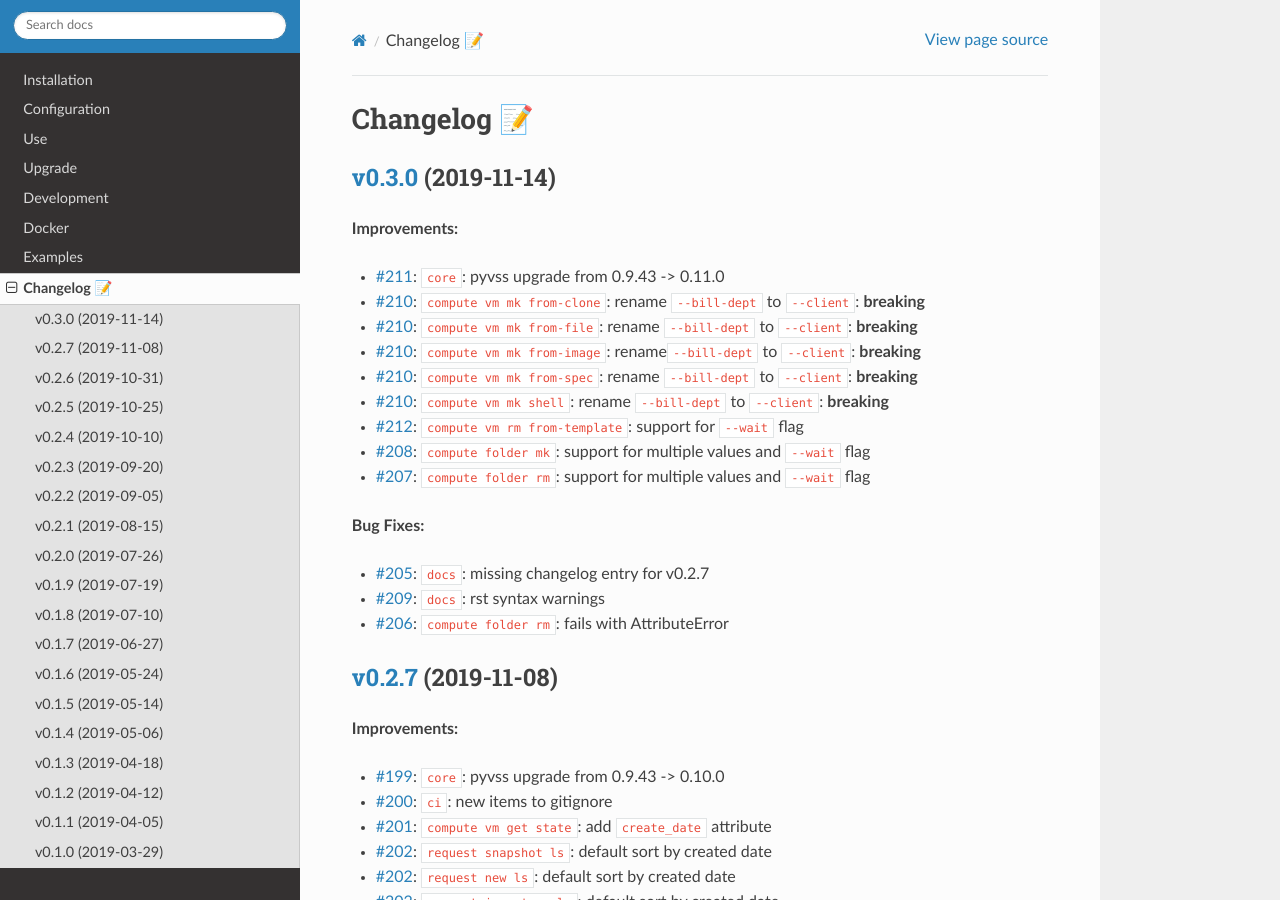
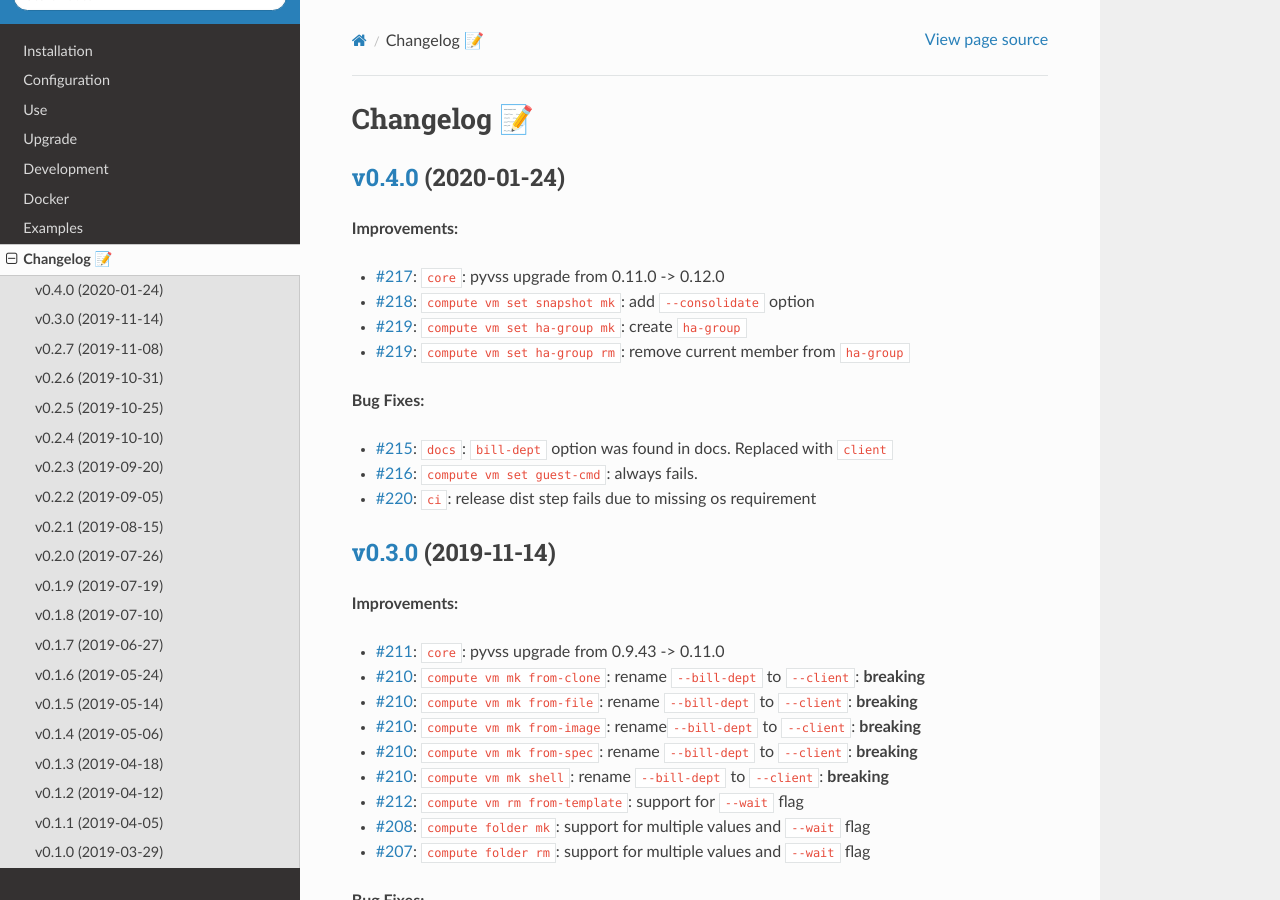
Before and after one commit to EIS-ITS/vss-cli, a Sphinx documentation site: the page built from docs/changelog.rst, in a window 1280 px wide and 900 px high. Built offline with Sphinx 7.4.7 and the Read the Docs theme 2.0.0, drawn with Linux system fonts in a browser that asks for light colours; the version number could not be read and is left out.

Commit message:
Issue #221: 🎉Version release v0.4.0 - Bump version: 0.3.1-dev4 → 0.4.0-dev0 - fixes #221

```diff
--- a/docs/changelog.rst
+++ b/docs/changelog.rst
@@ -1,6 +1,23 @@
 
 Changelog 📝
 ============
+
+`v0.4.0 <https://gitlab-ee.eis.utoronto.ca/vss/vss-cli/tags/v0.4.0>`_ (2020-01-24)
+--------------------------------------------------------------------------------------
+
+**Improvements:**
+
+- `#217 <https://gitlab-ee.eis.utoronto.ca/vss/vss-cli/issues/217>`_: ``core``: pyvss upgrade from 0.11.0 -> 0.12.0
+- `#218 <https://gitlab-ee.eis.utoronto.ca/vss/vss-cli/issues/218>`_: ``compute vm set snapshot mk``: add ``--consolidate`` option
+- `#219 <https://gitlab-ee.eis.utoronto.ca/vss/vss-cli/issues/219>`_: ``compute vm set ha-group mk``: create ``ha-group``
+- `#219 <https://gitlab-ee.eis.utoronto.ca/vss/vss-cli/issues/219>`_: ``compute vm set ha-group rm``: remove current member from ``ha-group``
+
+**Bug Fixes:**
+
+- `#215 <https://gitlab-ee.eis.utoronto.ca/vss/vss-cli/issues/215>`_: ``docs``: ``bill-dept`` option was found in docs. Replaced with ``client``
+- `#216 <https://gitlab-ee.eis.utoronto.ca/vss/vss-cli/issues/216>`_: ``compute vm set guest-cmd``: always fails.
+- `#220 <https://gitlab-ee.eis.utoronto.ca/vss/vss-cli/issues/220>`_: ``ci``: release dist step fails due to missing os requirement
+
 
 `v0.3.0 <https://gitlab-ee.eis.utoronto.ca/vss/vss-cli/tags/v0.3.0>`_ (2019-11-14)
 --------------------------------------------------------------------------------------
```
Also changed, not shown: CHANGELOG.md (+15 -0 lines), .bumpversion.cfg, 3 other files.
